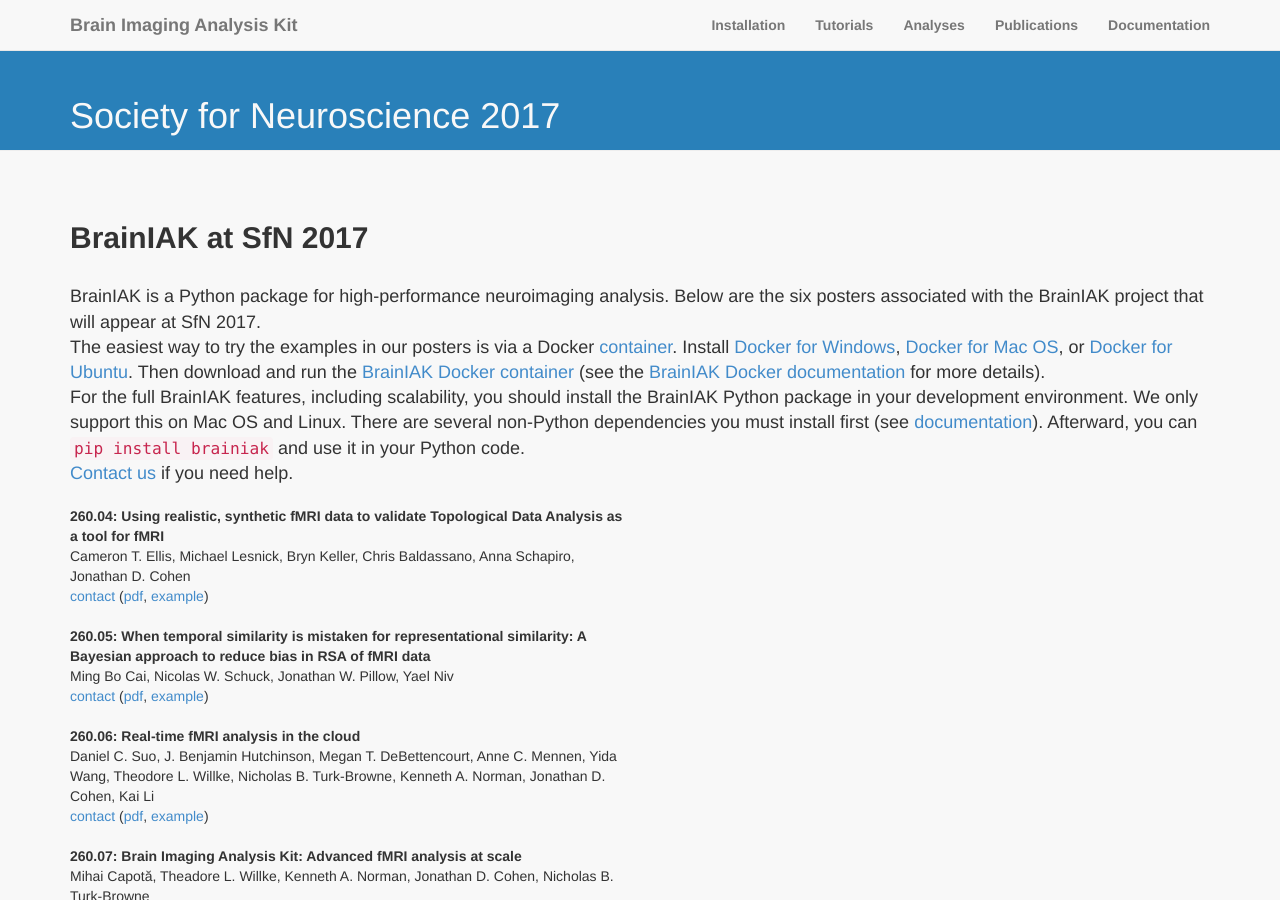
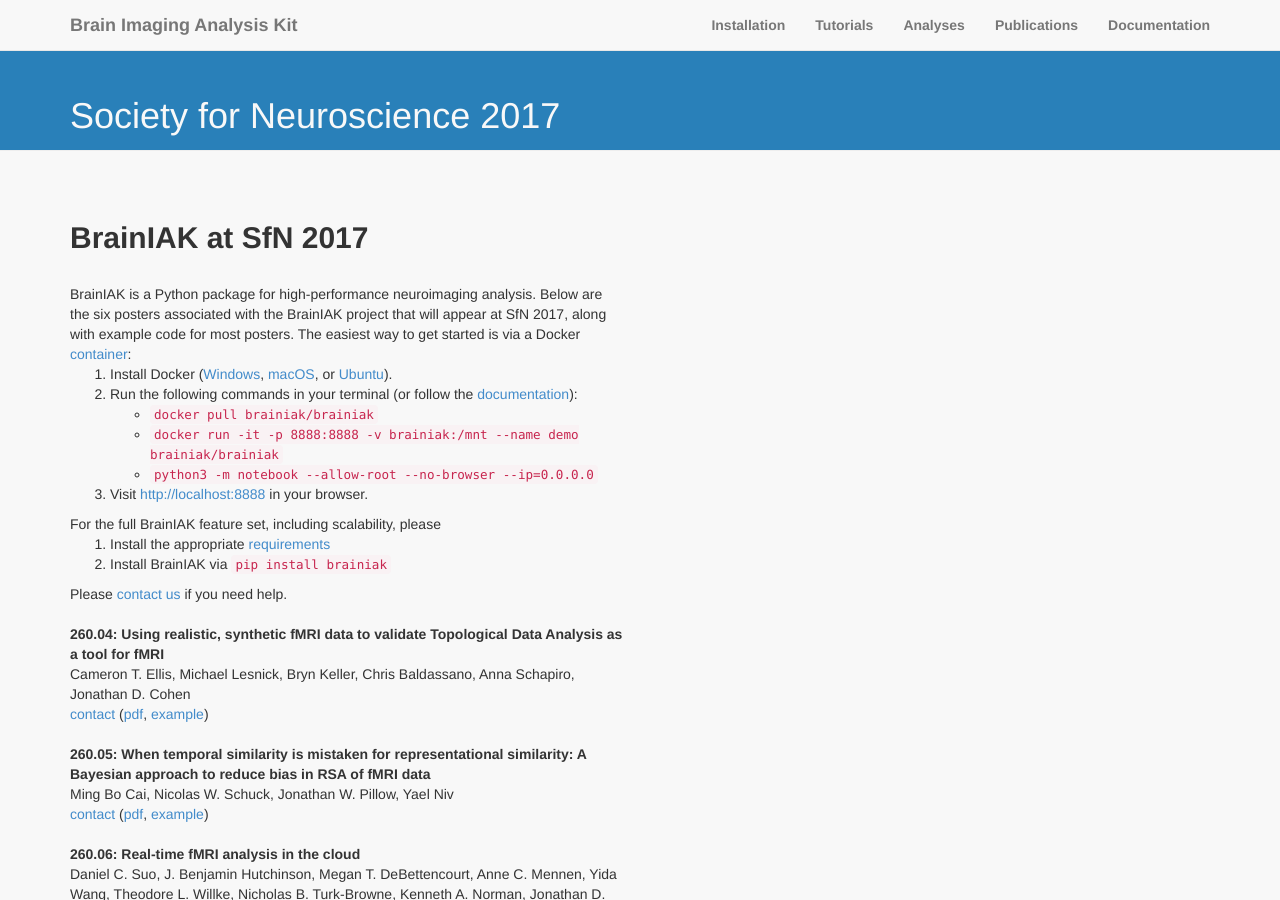
Before and after one commit to manojneuro/brainiak.github.io, a Jekyll site: the page built from sfn2017/index.md, in a window 1280 px wide and 900 px high. Built offline with Jekyll 4.4.1, drawn with Linux system fonts in a browser that asks for light colours.

Commit message:
Reformat SfN 2017 page

```diff
--- a/sfn2017/index.md
+++ b/sfn2017/index.md
@@ -10,31 +10,47 @@ title: Society for Neuroscience 2017
 <div class='container'>
 
 <h2 class='section-heading'>BrainIAK at SfN 2017</h2>
-<div class='lead'>BrainIAK is a Python package for high-performance neuroimaging analysis. Below are the six posters associated with the BrainIAK project that will appear at SfN 2017.
-<br/>
-The easiest way to try the examples in our posters is via a Docker <a href='https://www.docker.com/what-container'>container</a>. Install <a href='https://www.docker.com/docker-windows#availability'>Docker for Windows</a>, <a href='https://www.docker.com/docker-mac#availability'>Docker for Mac OS</a>, or <a href='https://www.docker.com/docker-ubuntu#availability'>Docker for Ubuntu</a>. Then download and run the <a href='https://hub.docker.com/r/brainiak/brainiak/'>BrainIAK Docker container</a> (see the <a href='/docs/#docker'>BrainIAK Docker documentation</a> for more details).
-<br/>
-For the full BrainIAK features, including scalability, you should install the BrainIAK Python package in your development environment. We only support this on Mac OS and Linux. There are several non-Python dependencies you must install first (see <a href='http://brainiak.org/docs/#requirements'>documentation</a>). Afterward, you can <code>pip install brainiak</code> and use it in your Python code.
-<br/>
-<a href='http://brainiak.org/docs/#support'>Contact us</a> if you need help.
+<div class='row text'>
+<div class='col-lg-6'>
+BrainIAK is a Python package for high-performance neuroimaging analysis. Below are the six posters associated with the BrainIAK project that will appear at SfN 2017, along with example code for most posters.
+The easiest way to get started is via a Docker <a href='https://www.docker.com/what-container'>container</a>:
+<ol>
+   <li>Install Docker (<a href='https://www.docker.com/docker-windows#availability'>Windows</a>, <a href='https://www.docker.com/docker-mac#availability'>macOS</a>, or <a href='https://www.docker.com/docker-ubuntu#availability'>Ubuntu</a>).</li>
+   <li>Run the following commands in your terminal (or follow the <a href='/docs/#docker'>documentation</a>):
+   <ul>
+     <li><code>docker pull brainiak/brainiak</code></li>
+     <li><code>docker run -it -p 8888:8888 -v brainiak:/mnt --name demo brainiak/brainiak</code></li>
+     <li><code>python3 -m notebook --allow-root --no-browser --ip=0.0.0.0</code></li>
+   </ul>
+   </li>
+   <li>Visit <a href='http://localhost:8888'>http://localhost:8888</a> in your browser.</li>
+</ol>
+
+For the full BrainIAK feature set, including scalability, please
+<ol>
+   <li>Install the appropriate <a href='http://brainiak.org/docs/#requirements'>requirements</a></li>
+   <li>Install BrainIAK via <code>pip install brainiak</code></li>
+</ol>
+Please <a href='http://brainiak.org/docs/#support'>contact us</a> if you need help.
+<br><br>
+</div>
 </div>
 
 {% for poster in site.data.sfn2017 %}
-   <div class='row'>
-   <div class='col-lg-6'>
-      {{ poster.id }}: {{ poster.title }}
-      <div class='text'>
-         {{ poster.authors }} <br>
-         <a href='mailto:{{ poster.contact }}?subject=SfN%202017%20poster'>contact</a>
-         (<a href='/sfn2017/{{ poster.pdf }}'>pdf</a>{% if poster.example %}, <a href='{{ poster.example }}'>example</a>{% endif %}{% if poster.paper %}, <a href='{{ poster.paper }}'>paper</a>{% endif %})
-         {% if poster.notes %} <br><br>{{ poster.notes }} {% endif %}
-      </div>
-   </div>
-   </div>
-   <br>
+<div class='row'>
+<div class='col-lg-6'>
+{{ poster.id }}: {{ poster.title }}
+<div class='text'>
+{{ poster.authors }} <br>
+<a href='mailto:{{ poster.contact }}?subject=SfN%202017%20poster'>contact</a>
+(<a href='/sfn2017/{{ poster.pdf }}'>pdf</a>{% if poster.example %}, <a href='{{ poster.example }}'>example</a>{% endif %}{% if poster.paper %}, <a href='{{ poster.paper }}'>paper</a>{% endif %})
+{% if poster.notes %} <br><br>{{ poster.notes }} {% endif %}
+</div>
+</div>
+</div>
+<br>
 {% endfor %}
 </div>
-
 </div>
 
 </section>
```
